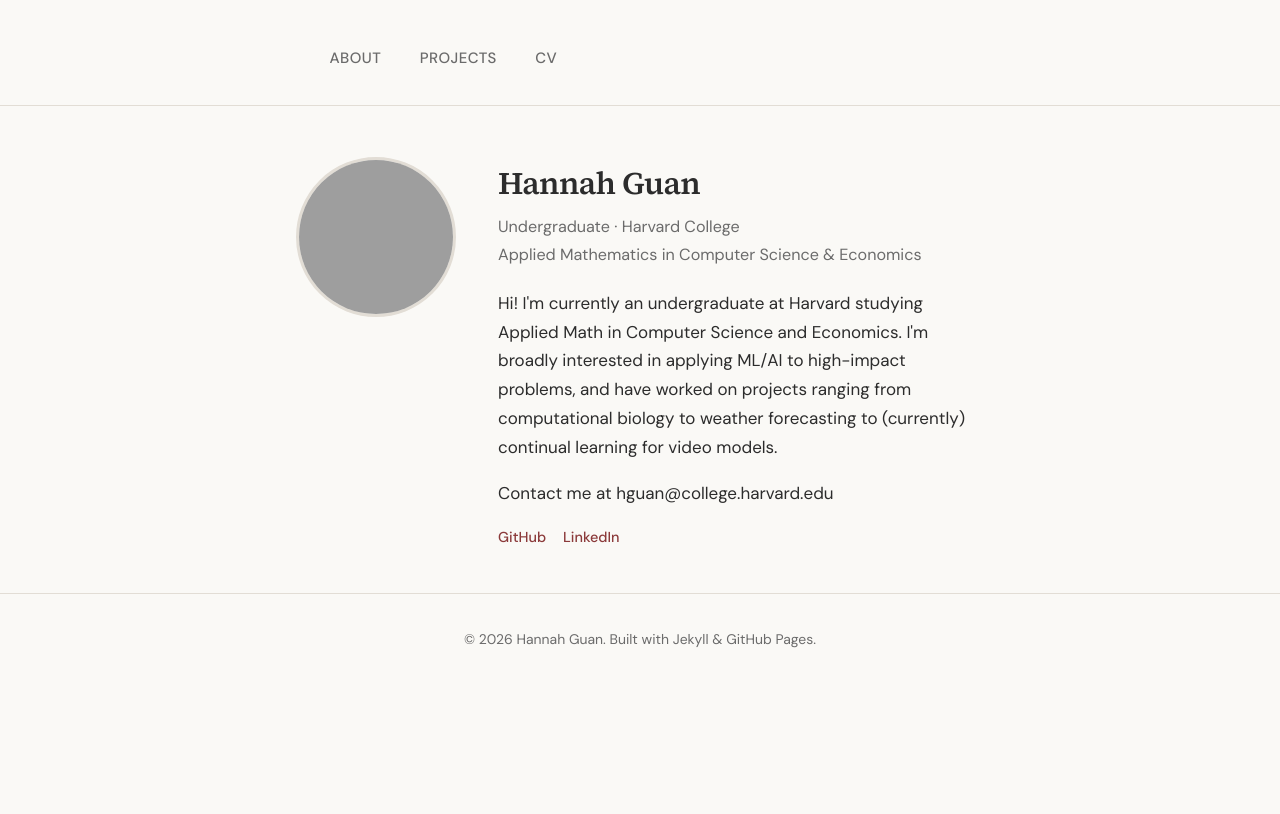
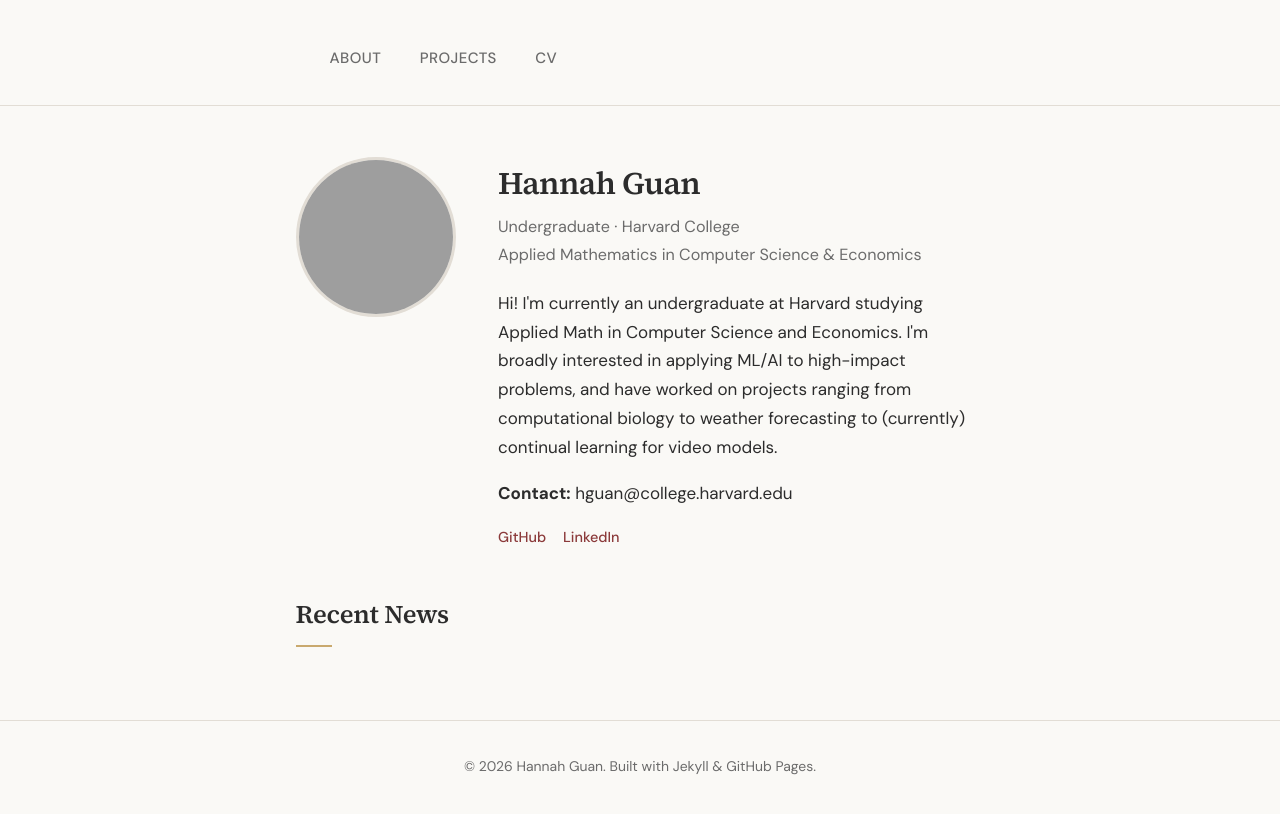
Before and after one commit to HannahGuan244/hannahguan244.github.io, a Jekyll site: the page built from index.html, in a window 1280 px wide. Shown: the top 814 px of the page. Built offline with Jekyll 4.4.1, drawn with Linux system fonts in a browser that asks for light colours; grey boxes are pictures that could not be loaded.

Commit message:
updating cv, recent news

```diff
--- a/assets/css/style.css
+++ b/assets/css/style.css
@@ -316,3 +316,41 @@
   .site-nav a { margin-left: 1rem; margin-right: 1rem; }
   .bio-photo { width: 120px; height: 120px; }
 }
+
+/* ── Recent News ── */
+.news {
+  margin-bottom: 2.5rem;
+}
+
+.news-list {
+  list-style: none;
+  display: flex;
+  flex-direction: column;
+  gap: 0.9rem;
+}
+
+.news-list li {
+  font-size: 0.93rem;
+  line-height: 1.65;
+  color: var(--color-text);
+  padding-bottom: 0.9rem;
+  border-bottom: 1px solid var(--color-border);
+}
+
+.news-list li:last-child {
+  border-bottom: none;
+  padding-bottom: 0;
+}
+
+.news-date {
+  font-family: var(--font-serif);
+  font-weight: 600;
+  color: var(--color-accent);
+  margin-right: 0.4rem;
+}
+
+.news-list a {
+  color: var(--color-accent);
+  text-decoration: underline;
+  text-underline-offset: 2px;
+}
--- a/index.html
+++ b/index.html
@@ -19,7 +19,7 @@
     </p>
 
     <p>
-    Contact me at hguan@college.harvard.edu
+    <strong>Contact:</strong> hguan@college.harvard.edu
     </p>
 
     <div class="bio-links">
@@ -28,3 +28,10 @@
     </div>
   </div>
 </section>
+
+<section class="news">
+  <h2 class="section-title">Recent News</h2>
+  <ul class="news-list">
+    <!-- <li><span class="news-date">Sep 2026</span> — Our paper "<a href="https://arxiv.org/abs/2604.16238" target="_blank">Advancing Subseasonal Forecasting with Machine Learning</a>" was accepted at Nature!</li> -->
+  </ul>
+</section>
--- a/research/index.html
+++ b/research/index.html
@@ -3,7 +3,7 @@
 title: Research
 ---
 
-<h2 class="section-title">Research Projects</h2>
+<h2 class="section-title">Research</h2>
 
 <div class="project-list">
 
```
Also changed, not shown: 1 other file.
